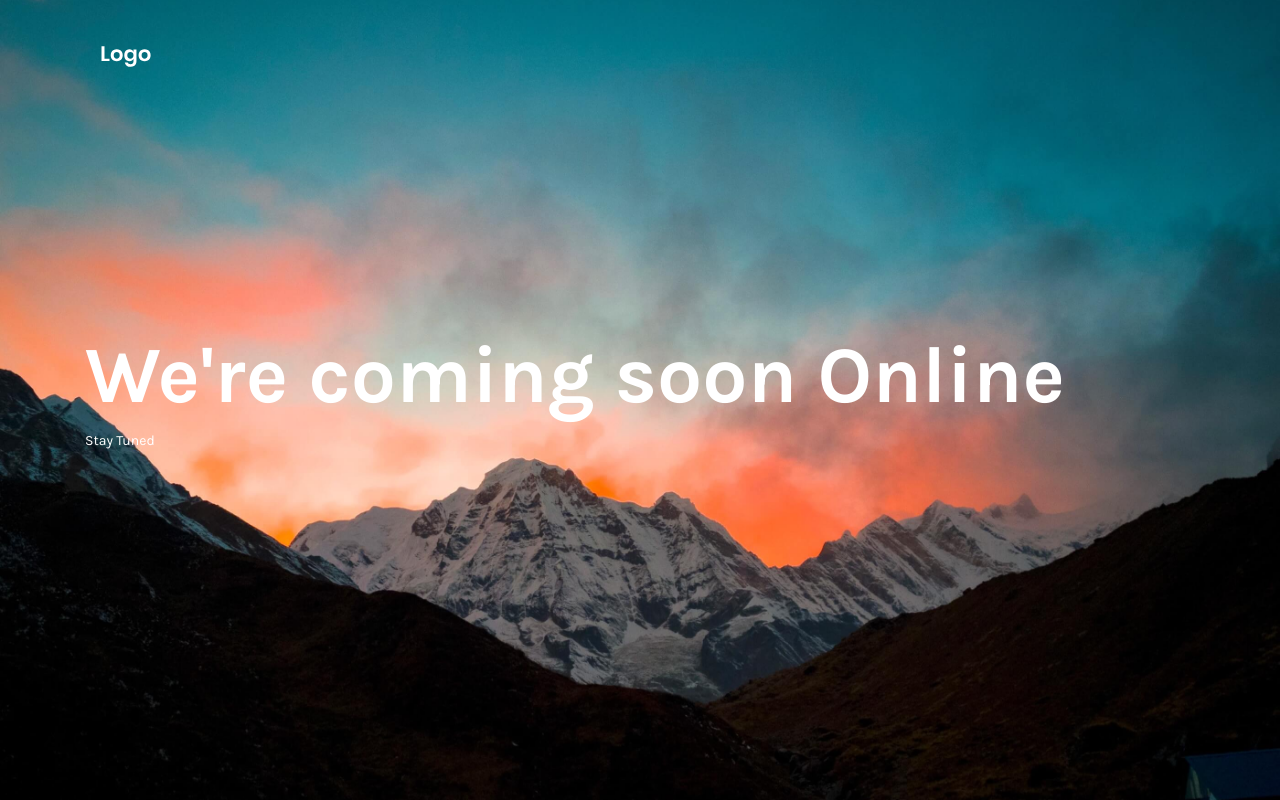
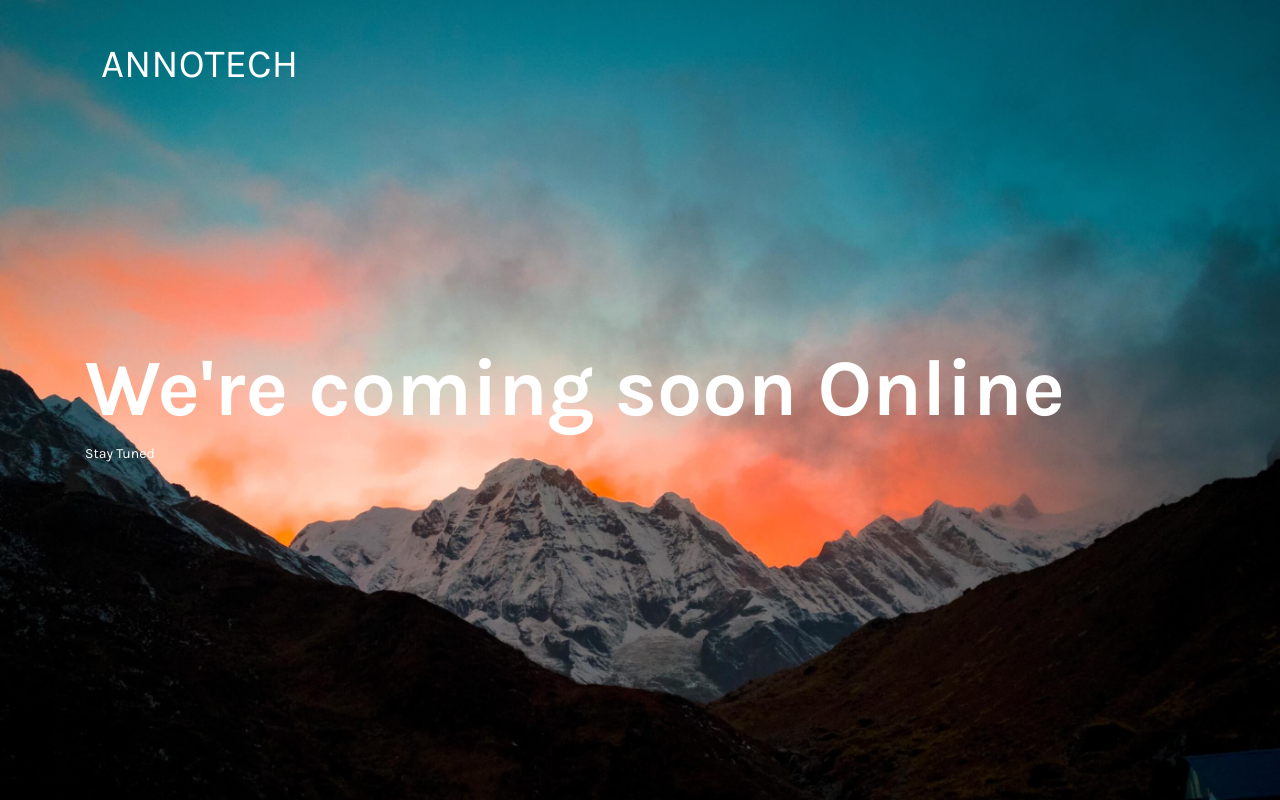
Before and after one commit to AnnoTech/annotech.github.io, a website: page Annotech/index.html in a window 1280 px wide. Drawn offline with nearby package versions, Linux system fonts and the light colour scheme.

Commit message:
Update index.html

```diff
--- a/Annotech/index.html
+++ b/Annotech/index.html
@@ -5,7 +5,7 @@
     <meta charset="UTF-8">
     <meta name="viewport" content="width=device-width, initial-scale=1.0">
     <meta http-equiv="X-UA-Compatible" content="ie=edge">
-    <title>BootstrapDash Comingsoon Template</title>
+    <title>Annotech Coming soon</title>
     <link href="https://fonts.googleapis.com/css?family=Karla:400,700&display=swap" rel="stylesheet">
     <link rel="stylesheet" href="https://cdn.materialdesignicons.com/4.8.95/css/materialdesignicons.min.css">
     <link rel="stylesheet" href="https://stackpath.bootstrapcdn.com/bootstrap/4.4.1/css/bootstrap.min.css">
@@ -18,7 +18,7 @@
         <div class="container">
             <nav class="navbar navbar-dark bg-transparenet">
                 <a class="navbar-brand" href="#">
-                    <img src="assets/images/logo.svg" alt="logo">
+                    <h1>ANNOTECH</h1>
                 </a>
                 <span class="navbar-text d-none d-sm-inline-block"><anujbarve27@gmail class="com"></anujbarve27@gmail></span>
             </nav>
```
